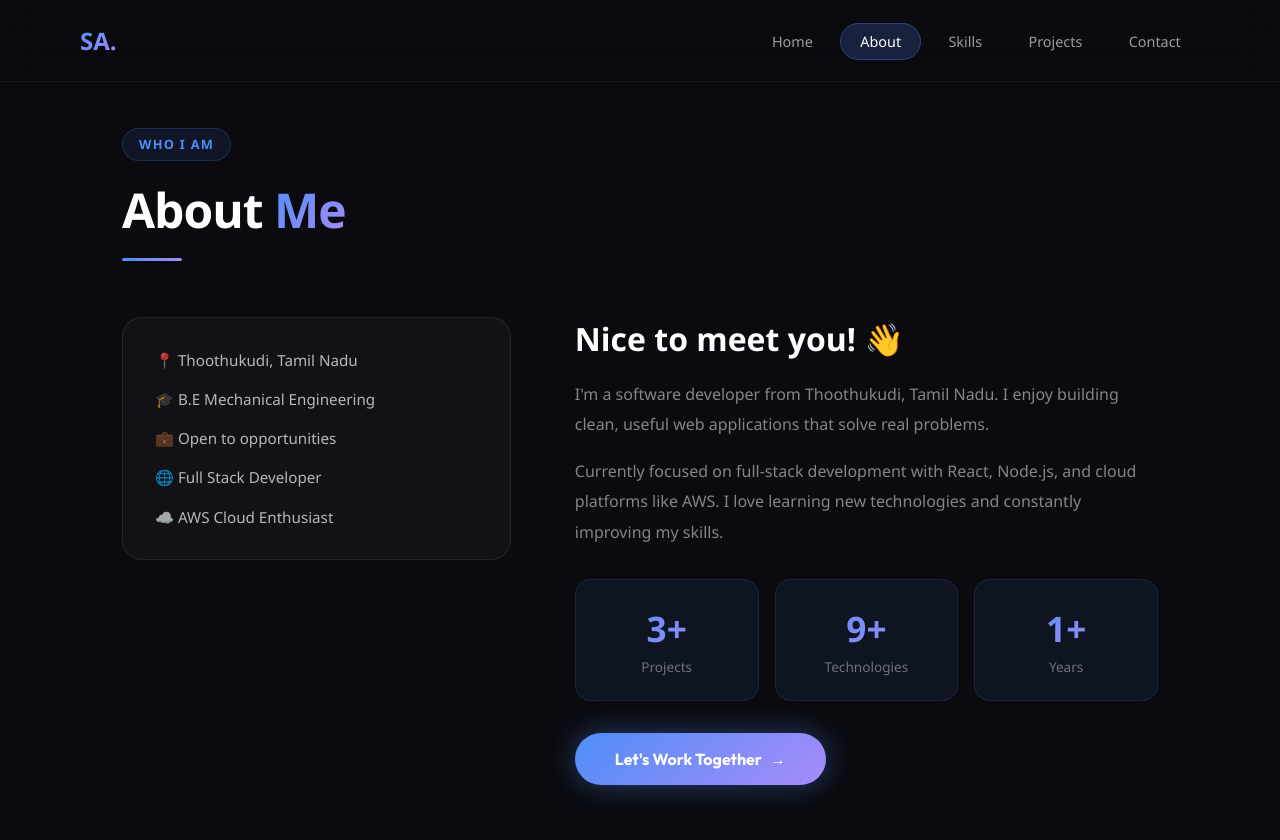
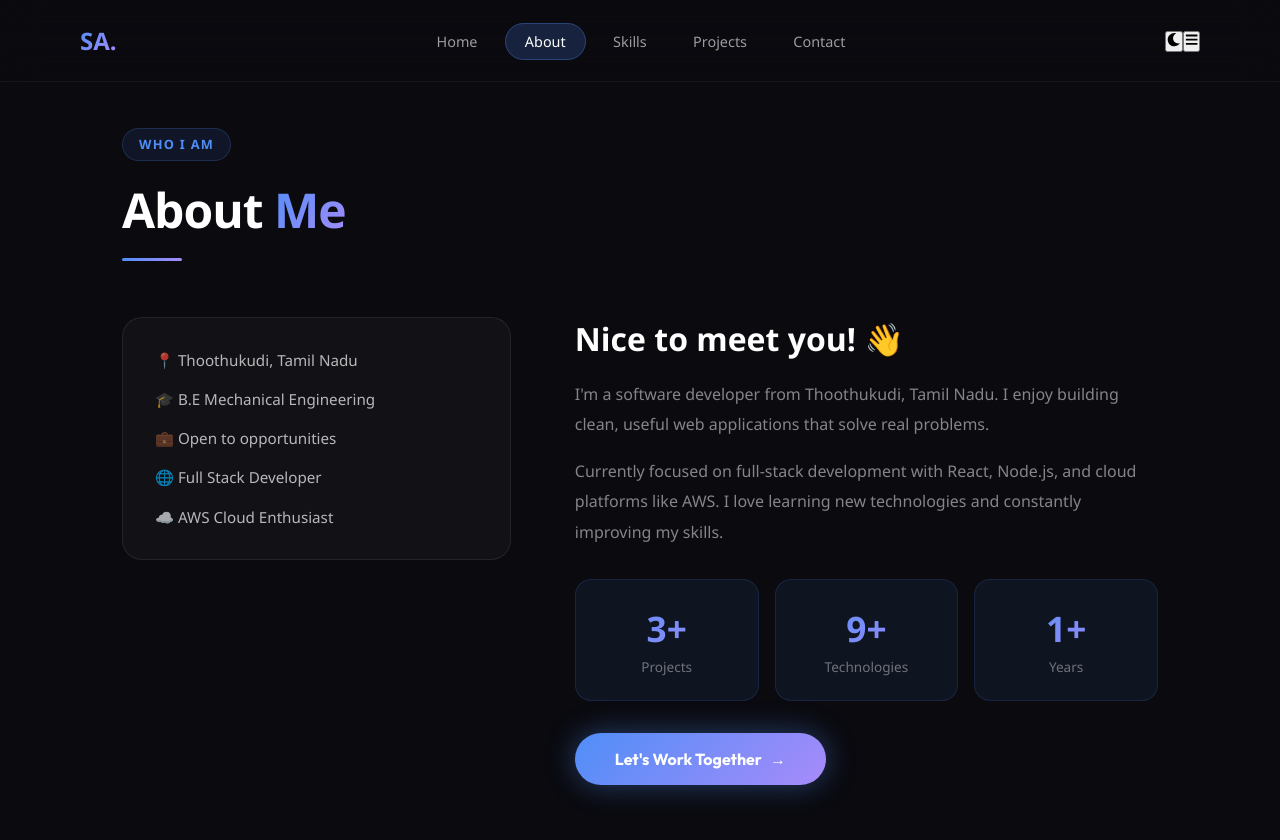
Before and after one commit to Sreejay23/My-portfolio, a React (Vite) app: page /about in a window 1280 px wide. Shown: the top 840 px of the page. Built offline with nearby package versions, Linux system fonts and the light colour scheme.

Commit message:
Enhance Navbar with theme toggle and mobile menu

```diff
--- a/src/components/Navbar.jsx
+++ b/src/components/Navbar.jsx
@@ -1,8 +1,11 @@
-import React from 'react'
+import React, { useState } from 'react'
 import { Link, useLocation } from 'react-router-dom'
+import { FaSun, FaMoon, FaBars, FaTimes } from 'react-icons/fa'
 
-function Navbar() {
+function Navbar({ darkMode, setDarkMode }) {
   const location = useLocation()
+  const [menuOpen, setMenuOpen] = useState(false)
+
   const navItems = [
     { path: '/', label: 'Home' },
     { path: '/about', label: 'About' },
@@ -10,18 +13,52 @@ function Navbar() {
     { path: '/projects', label: 'Projects' },
     { path: '/contact', label: 'Contact' },
   ]
+
   return (
     <nav className="navbar">
       <div className="nav-logo">SA.</div>
-      <ul className="nav-links">
+
+      {/* Desktop Links */}
+      <ul className="nav-links desktop-nav">
         {navItems.map((item) => (
           <li key={item.path}>
-            <Link to={item.path} className={location.pathname === item.path ? 'nav-link active' : 'nav-link'}>
+            <Link
+              to={item.path}
+              className={location.pathname === item.path ? 'nav-link active' : 'nav-link'}
+            >
               {item.label}
             </Link>
           </li>
         ))}
       </ul>
+
+      <div className="nav-right">
+        {/* Theme Toggle */}
+        <button className="theme-toggle" onClick={() => setDarkMode(!darkMode)}>
+          {darkMode ? <FaSun /> : <FaMoon />}
+        </button>
+
+        {/* Hamburger Button - mobile only */}
+        <button className="hamburger" onClick={() => setMenuOpen(!menuOpen)}>
+          {menuOpen ? <FaTimes /> : <FaBars />}
+        </button>
+      </div>
+
+      {/* Mobile Menu */}
+      {menuOpen && (
+        <div className="mobile-menu">
+          {navItems.map((item) => (
+            <Link
+              key={item.path}
+              to={item.path}
+              className={location.pathname === item.path ? 'mobile-link active' : 'mobile-link'}
+              onClick={() => setMenuOpen(false)}
+            >
+              {item.label}
+            </Link>
+          ))}
+        </div>
+      )}
     </nav>
   )
 }
```
